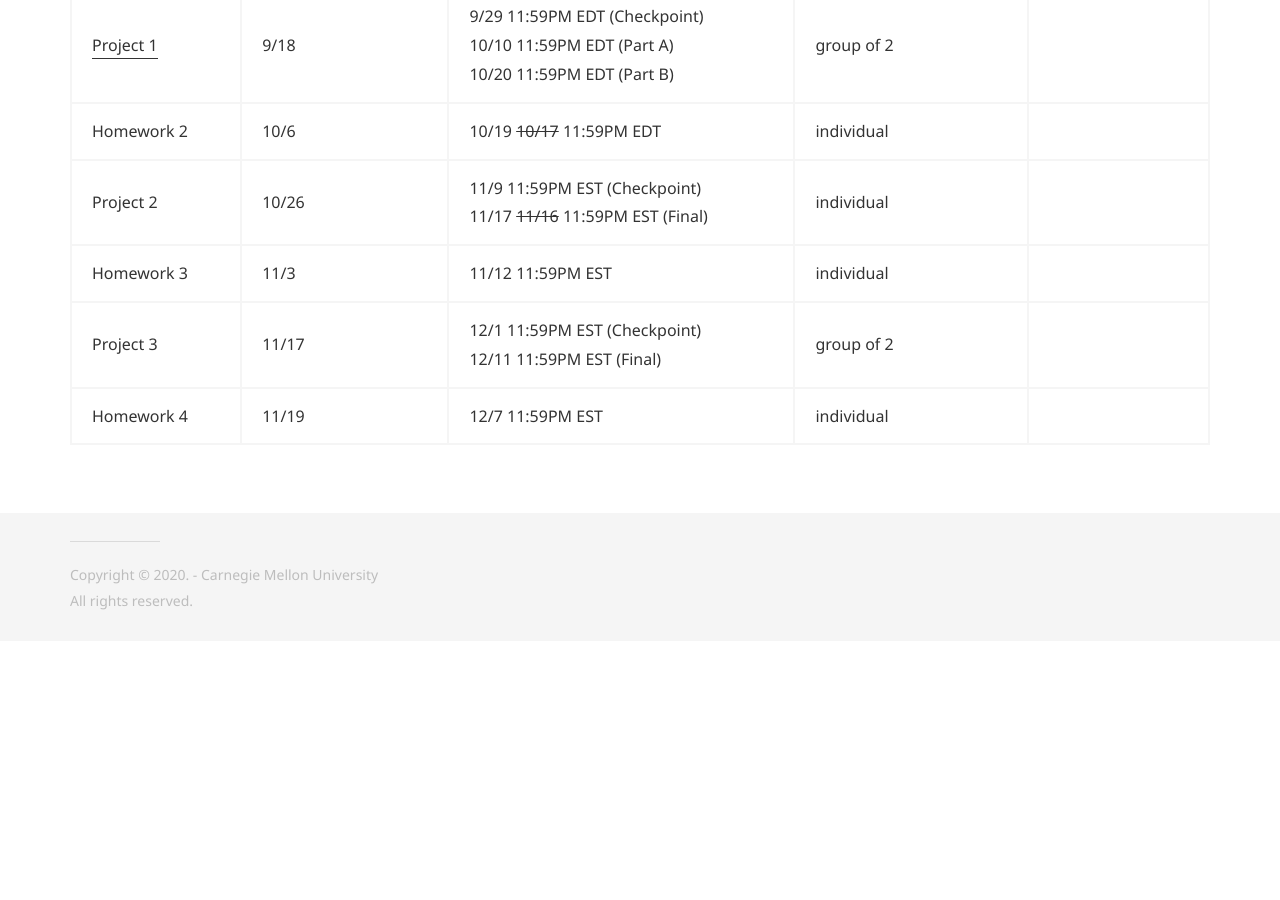
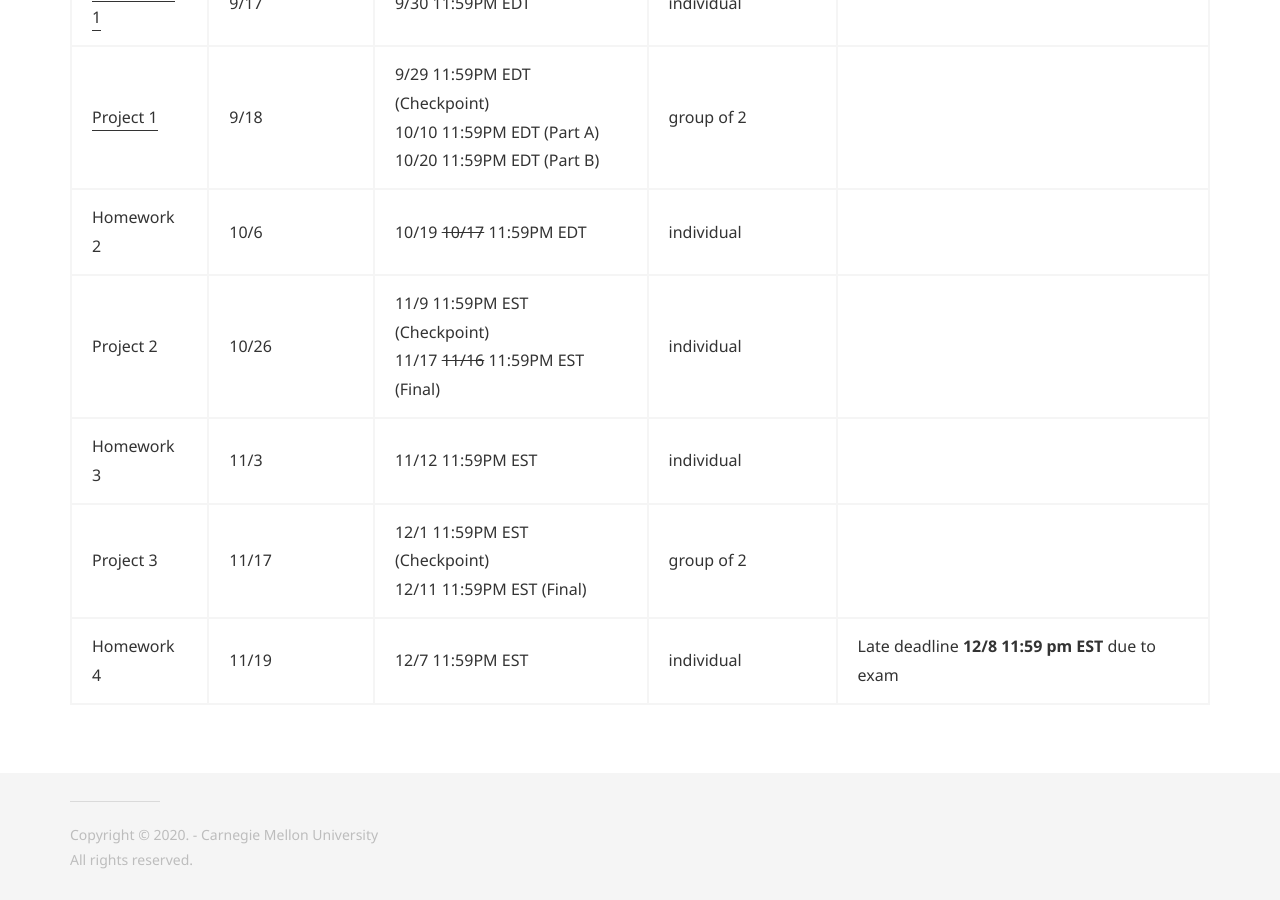
Before and after one commit to 15-440/website, a Jekyll site: the page built from assignments.md, in a window 1280 px wide and 900 px high, scrolled down 1036 px. Built offline with Jekyll 4.4.1, drawn with Linux system fonts in a browser that asks for light colours; before the commit the page ends 1677 px from its top, so only the background shows below that.

Commit message:
Add note about HW4 late deadline

```diff
--- a/assignments.md
+++ b/assignments.md
@@ -20,4 +20,4 @@ micro_nav: false
 | Project 2                                 | 10/26        | 11/9 11:59PM EST (Checkpoint) <br> 11/17 ~~11/16~~ 11:59PM EST (Final) | individual  |     |
 | Homework 3                                | 11/3         | 11/12 11:59PM EST | individual    |            |
 | Project 3                                 | 11/17        | 12/1 11:59PM EST (Checkpoint) <br> 12/11 11:59PM EST (Final) | group of 2  |     |
-| Homework 4                                | 11/19        | 12/7 11:59PM EST | individual    |            |
+| Homework 4                                | 11/19        | 12/7 11:59PM EST | individual    | Late deadline **12/8 11:59 pm EST** due to exam           |
```
